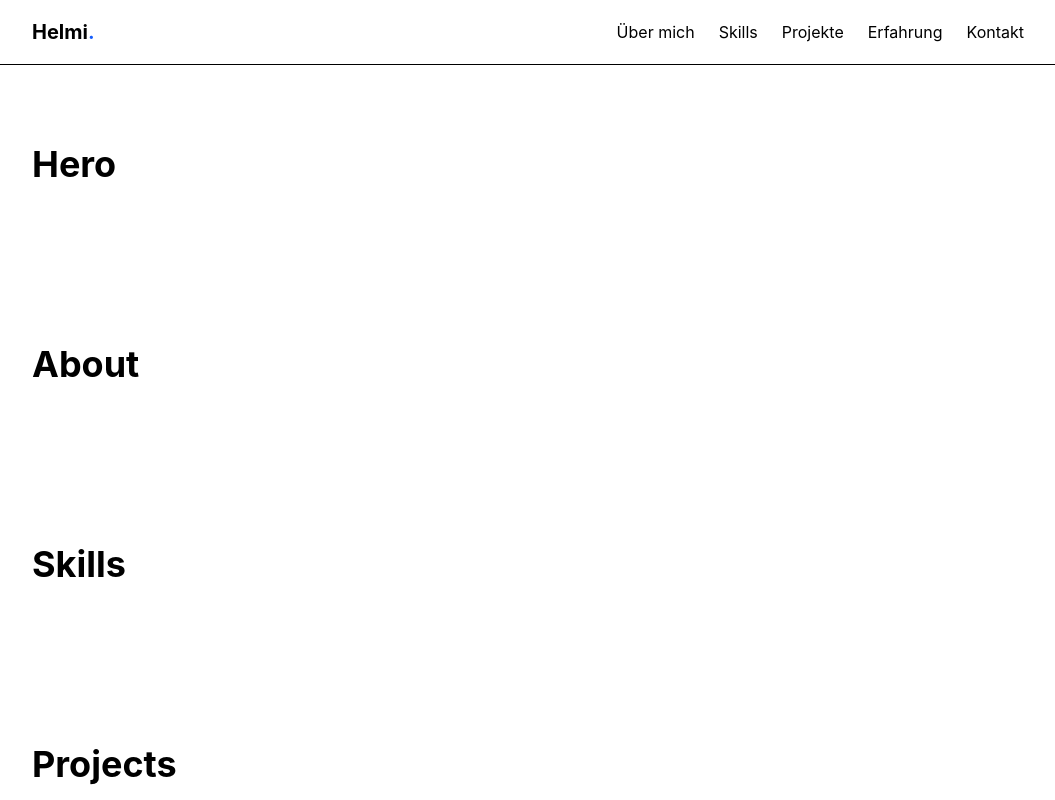
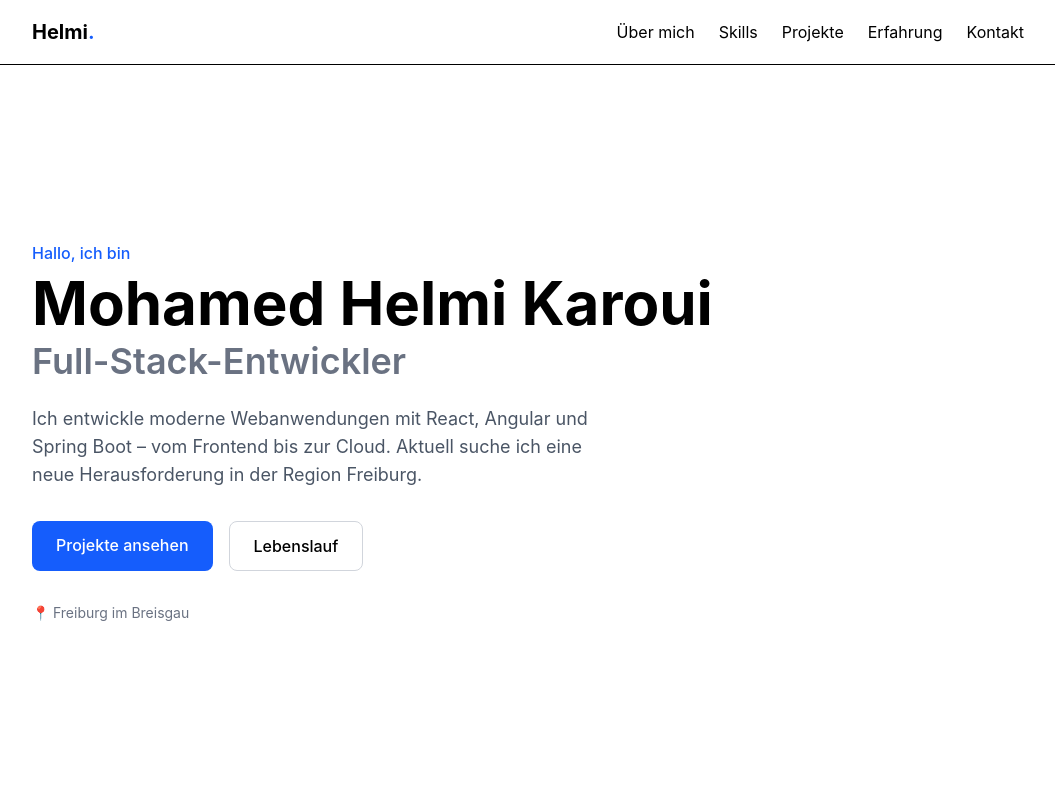
Before and after one commit to Medhelmii/portfolio, a React app: page / in a window 1280 px wide. Shown: the top 800 px of the page, without its empty margins (112-1167 px from the left). Built offline with nearby package versions, Linux system fonts and the light colour scheme; the HTML template or start-up script is replaced by a standard one.

Commit message:
Add hero section

```diff
--- a/src/components/Hero.jsx
+++ b/src/components/Hero.jsx
@@ -1,9 +1,41 @@
 function Hero() {
-  return (
-    <section id="hero" className="py-20">
-      <h1 className="text-4xl font-bold">Hero</h1>
-    </section>
-  )
+    return (
+        <section id="hero" className="min-h-[calc(100vh-4rem)] flex flex-col justify-center">
+            <p className="text-blue-600 font-medium">Hallo, ich bin</p>
+
+            <h1 className="text-4xl md:text-6xl font-bold mt-2">
+                Mohamed Helmi Karoui
+            </h1>
+
+            <h2 className="text-2xl md:text-4xl font-semibold text-gray-500 mt-2">
+                Full-Stack-Entwickler
+            </h2>
+
+            <p className="mt-6 max-w-xl text-lg text-gray-600">
+                Ich entwickle moderne Webanwendungen mit React, Angular und Spring Boot –
+                vom Frontend bis zur Cloud. Aktuell suche ich eine neue Herausforderung
+                in der Region Freiburg.
+            </p>
+
+            <div className="mt-8 flex flex-wrap gap-4">
+                <a
+                    href="#projects"
+                    className="px-6 py-3 rounded-lg bg-blue-600 text-white font-medium hover:bg-blue-700 transition-colors"
+                >
+                    Projekte ansehen
+                </a>
+                <a
+                    href="/Lebenslauf-Helmi-Karoui.pdf"
+                    download
+                    className="px-6 py-3 rounded-lg border border-gray-300 font-medium hover:border-blue-600 hover:text-blue-600 transition-colors"
+                >
+                    Lebenslauf
+                </a>
+            </div>
+
+            <p className="mt-8 text-sm text-gray-500">📍 Freiburg im Breisgau</p>
+        </section>
+    )
 }
 
 export default Hero
```
